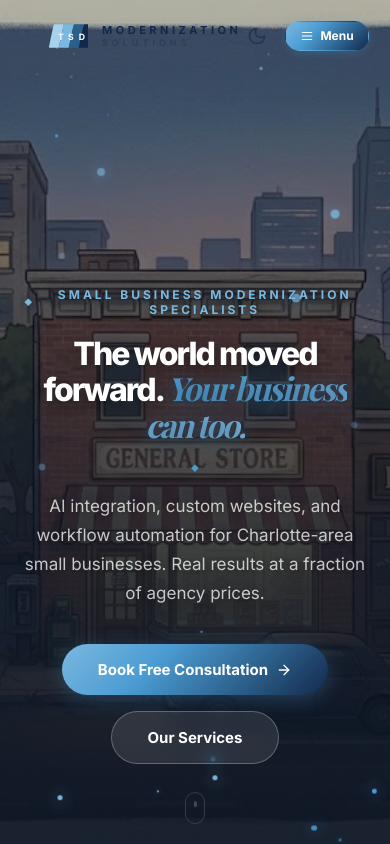
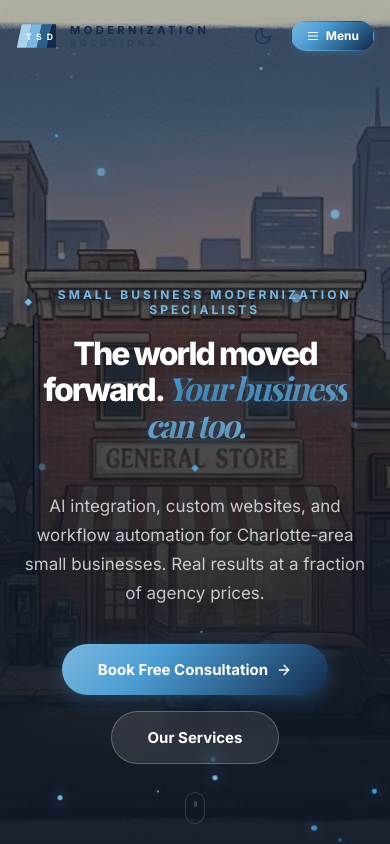
Before and after one commit to nashyD/tsd-modernization-solutions, a React (Vite) app in the folder tsd-modernization/: page / in a window 390 px wide. Shown: the top 844 px of the page. Built offline with nearby package versions, Linux system fonts and the light colour scheme; a web font is replaced by a local one.

Commit message:
Fix Menu button clipping on mobile — responsive nav padding
Co-Authored-By: Claude Opus 4.6 (1M context) <noreply@anthropic.com>

```diff
--- a/tsd-modernization/src/Layout.jsx
+++ b/tsd-modernization/src/Layout.jsx
@@ -41,7 +41,7 @@ export default function Layout() {
       {/* ── Nav ─────────────────────────────── */}
       <nav style={{
         position: "fixed", top: 0, left: 0, right: 0, zIndex: 1000,
-        padding: scrolled ? "12px 48px" : "20px 48px",
+        padding: scrolled ? "12px clamp(16px, 4vw, 48px)" : "20px clamp(16px, 4vw, 48px)",
         background: scrolled ? v("nav-bg") : "transparent",
         backdropFilter: scrolled ? "blur(20px)" : "none",
         WebkitBackdropFilter: scrolled ? "blur(20px)" : "none",
```
